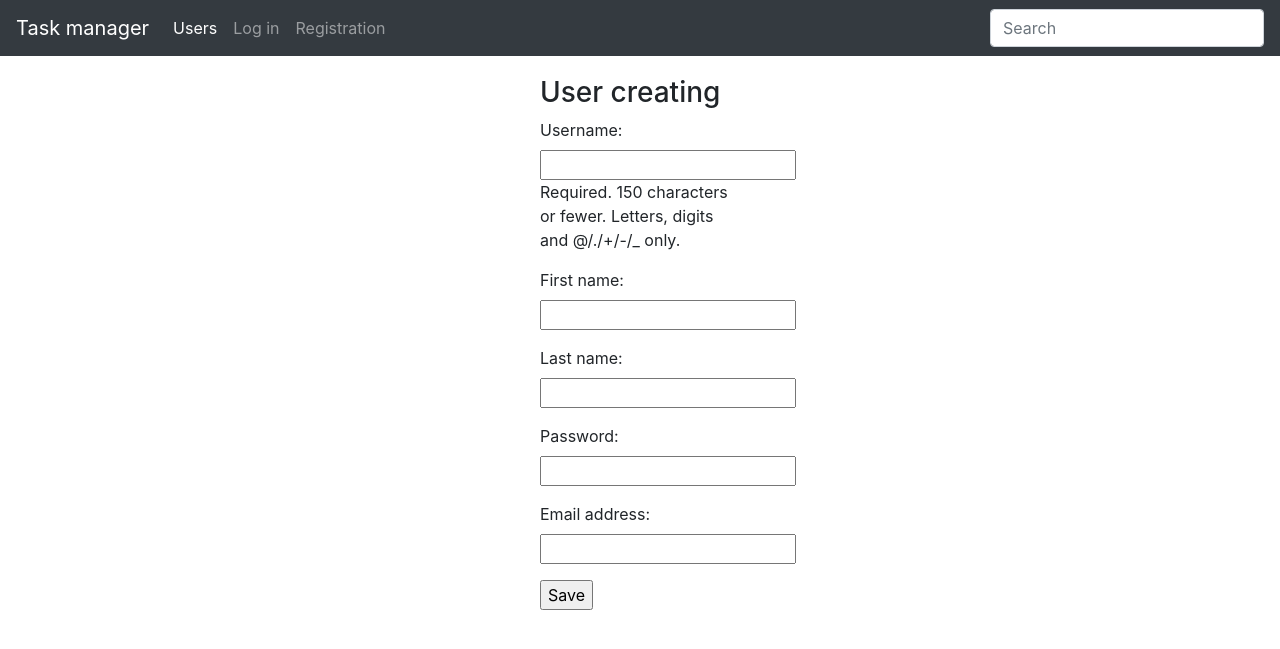
After one commit to eg-b/python-project-lvl4, a Django app: page /users/create/ in a window 1280 px wide. The commit adds this page. Shown: the top 649 px of the page. Run offline with Django 3.2, Linux system fonts and the light colour scheme; some libraries are stand-ins or nearby versions.

Commit message:
add user creation

```diff
--- a/pyproject.toml
+++ b/pyproject.toml
@@ -1,6 +1,6 @@
 [tool.poetry]
 name = "hexlet-code"
-version = "0.1.3"
+version = "0.1.4"
 description = "task manager"
 authors = ["eg-b <yeg.baranov@gmail.com>"]
 
--- a/task_manager/models.py
+++ b/task_manager/models.py
@@ -1,7 +1,2 @@
 from django.db import models
 from django.contrib.auth.models import User
-
-
-class Users(models.Model):
-    login = models.CharField(max_length=30)
-    registration_date = models.DateTimeField(auto_now_add=True)
--- a/task_manager/templates/index.html
+++ b/task_manager/templates/index.html
@@ -4,7 +4,9 @@
 {% block content %}
 <div class="card">
   <div class="card-body p-5 bg-light">
-    <div class="display-1">{% trans 'Yo!' %}</div>
+    <div class="mx-auto" style="width: 400px;">
+      <div class="display-1">{% trans 'Yo!' %}</div>
+    </div>
   </div>
 </div>
 {% endblock %}
--- /dev/null
+++ b/task_manager/templates/user_create.html
@@ -0,0 +1,17 @@
+{% extends "base.html" %}
+{% load i18n %}
+{% block content %}
+  <div class="container">
+    <div class="row">
+      <div class="col">
+        <div class="mx-auto" style="width: 200px;">
+          <h3>{% trans 'User creating' %}</h3>
+    <div class="row">
+      <div class="col">
+        <div class="mx-auto" style="width: 200px;">
+          <form method="post">{% csrf_token %}
+            {{ form.as_p }}
+            <input type="submit" value={% trans "Save" %}>
+          </form>
+        </div>
+{% endblock %}
--- a/task_manager/templates/user_list.html
+++ b/task_manager/templates/user_list.html
@@ -1,6 +1,8 @@
 {% extends "base.html" %}
+{% load i18n %}
 {% block content %}
-     <h3>User List</h3>
+<div class="mx-auto" style="width: 200px;">
+  <h3>{% trans "User List" %}</h3>
     {% if object_list %}
     <ol>
         {% for user in object_list %}
@@ -10,4 +12,5 @@
     {% else %}
       <p>There are no users.</p>
     {% endif %}
+</div>
 {% endblock %}
--- a/task_manager/urls.py
+++ b/task_manager/urls.py
@@ -19,7 +19,9 @@ from django.urls import path
 from task_manager import views
 
 urlpatterns = [
-    path('', views.HomePage.as_view()),
+    path('', views.HomePage.as_view(), name='home-page'),
     path('admin/', admin.site.urls),
-    path('users/', views.UserList.as_view()),
+    path('users/', views.UserList.as_view(), name='user-list'),
+    path('users/create/', views.CreateUser.as_view(), name='user-create'),
+    path('/users/<int:pk>/update/', views.UpdateUser.as_view(), name='user-update')
 ]
--- a/task_manager/views.py
+++ b/task_manager/views.py
@@ -1,6 +1,7 @@
 from django.shortcuts import render, redirect
 from django.views.generic.base import TemplateView
 from django.views.generic import ListView
+from django.views.generic.edit import CreateView, DeleteView, UpdateView
 from django.http import HttpResponse
 from django.views import View
 from django.utils.translation import gettext as _
@@ -27,3 +28,23 @@ class UserList(ListView):
 
     template_name = "user_list.html"
     model = User
+
+
+class CreateUser(CreateView):
+
+    template_name = "user_create.html"
+    model = User
+    fields = ['username', 'first_name', 'last_name', 'password', 'email']
+
+    def get_absolute_url(self):
+        return "/"
+
+    def get_success_url(self):
+        return "/"
+
+
+class UpdateUser(UpdateView):
+
+    template_name = "user_update.html"
+    model = User
+    fields = ['username', 'first_name', 'last_name', 'password', 'email']
```
Also changed, not shown: task_manager/templates/user_update.html (added, +15 -0 lines), task_manager/locale/ru/LC_MESSAGES/django.po, 1 other file.
